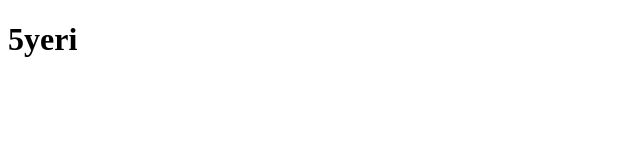
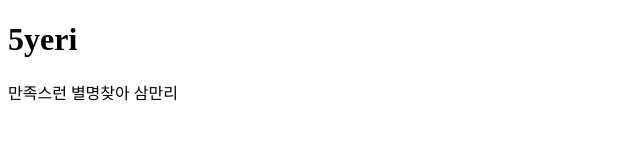
Before and after one commit to 5minkyo/5yeri, a plain HTML site: page index.html in a window 1280 px wide. Shown: the whole page, without its empty margins (0-640 px from the left). Drawn offline with Linux system fonts and the light colour scheme.

Commit message:
원하는 별명 지정

```diff
--- a/index.html
+++ b/index.html
@@ -7,5 +7,6 @@
 </head>
 <body>
     <h1>5yeri</h1>
+    <div>만족스런 별명찾아 삼만리</div>
 </body>
 </html>
```
Also changed, not shown: 1 other file.
